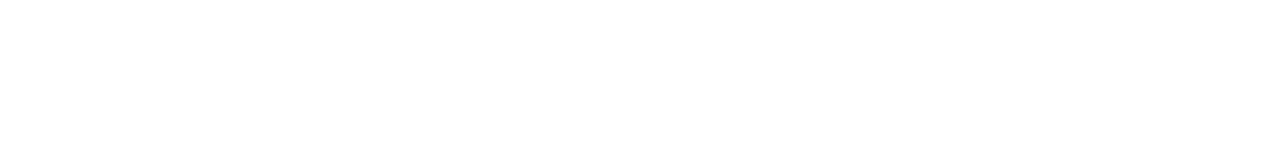
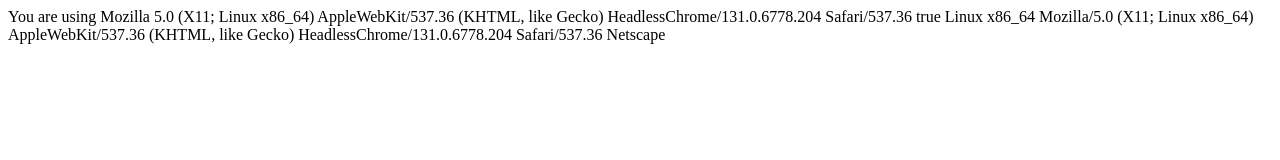
Before and after one commit to acciojob/browser-info-srivastavm089, a website: page main.html in a window 1280 px wide. Drawn offline with Linux system fonts and the light colour scheme.

Commit message:
created a submission

```diff
--- a/main.html
+++ b/main.html
@@ -7,7 +7,7 @@
 </head>
 
 <body>
-	<!-- the entire body must be written by student -->
+	<div id='browser-info'></div>
     <script type="text/javascript" src="./script.js">
 </script>
 
--- a/script.js
+++ b/script.js
@@ -1 +1,3 @@
-//your JS code here. If required.
+let root = document.getElementById('browser-info')
+let result = `You are using ${navigator.appCodeName} ${navigator.appVersion} ${navigator.cookieEnabled} ${navigator.platform} ${navigator.userAgent} ${navigator.appName}  `;
+root.innerText = result;
```
